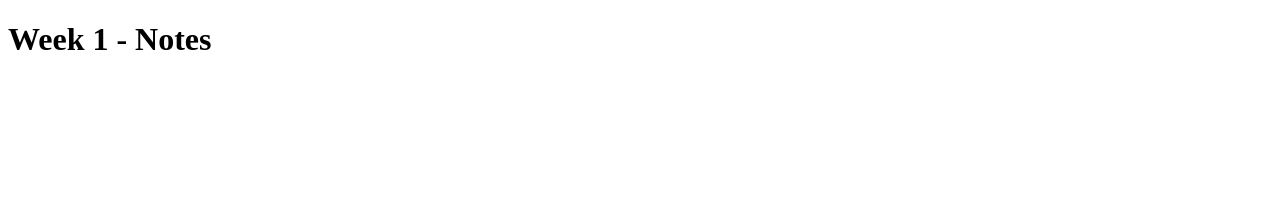
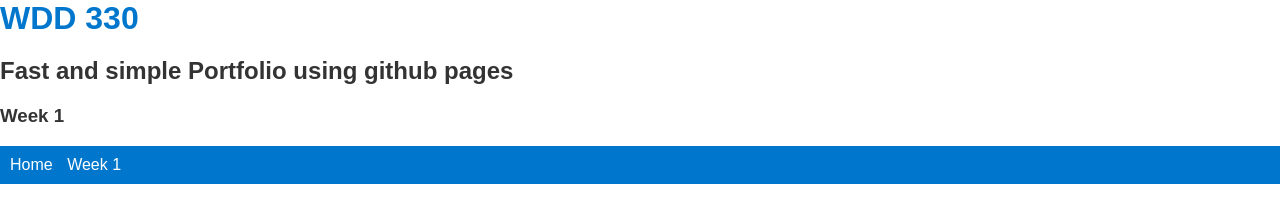
Before and after one commit to Willits-Alec/Alec-Port, a plain HTML site: page week1/w1notes.html in a window 1280 px wide. Drawn offline with Linux system fonts and the light colour scheme.

Commit message:
modular css with new links

```diff
--- /dev/null
+++ b/css/main.css
@@ -0,0 +1,42 @@
+/* main.css */
+
+/* Reset some default styles */
+body, h1, p, a {
+    margin: 0;
+    padding: 0;
+  }
+
+  /* Apply a blue and white color palette */
+  body {
+    background-color: #fff; /* White background */
+    color: #333; /* Dark text color */
+    font-family: Arial, sans-serif; /* Choose a suitable font */
+  }
+
+  h1 {
+    color: #0077cc; /* Blue heading color */
+  }
+
+  a {
+    color: #0077cc; /* Blue link color */
+    text-decoration: none; /* Remove underline by default */
+  }
+
+  a:hover {
+    text-decoration: underline; /* Add underline on hover */
+  }
+
+  /* Style for navigation bar, if applicable */
+  .navbar {
+    background-color: #0077cc; /* Blue navigation bar background */
+    padding: 10px;
+  }
+
+  .navbar a {
+    color: #fff; /* White navigation bar link color */
+    margin-right: 10px;
+  }
+
+  .navbar a:hover {
+    text-decoration: underline; /* Add underline on hover */
+  }
--- a/week1/w1notes.html
+++ b/week1/w1notes.html
@@ -1,11 +1,27 @@
 <!DOCTYPE html>
 <html lang="en">
+
 <head>
-    <meta charset="UTF-8">
-    <meta name="viewport" content="width=device-width, initial-scale=1.0">
-    <title>Week 1 notes</title>
+  <meta charset="UTF-8">
+  <meta name="viewport" content="width=device-width, initial-scale=1.0">
+  <link rel="stylesheet" href="/css/main.css">
+  <title>Alec Portfolio - Week 1</title>
 </head>
+
 <body>
-        <h1>Week 1 - Notes</h1>
+    <h1>WDD 330</h1>
+    <h2>Fast and simple Portfolio using github pages</h2>
+    <h3>Week 1</h3>
+
+  <header class="navbar">
+    <nav class="nav-links">
+      <a href="/index.html">Home</a>
+      <a href="/week1/w1notes.html">Week 1</a>
+    </nav>
+  </header>
+
+
+
 </body>
+
 </html>
```
Also changed, not shown: index.html (+15 -4 lines).
